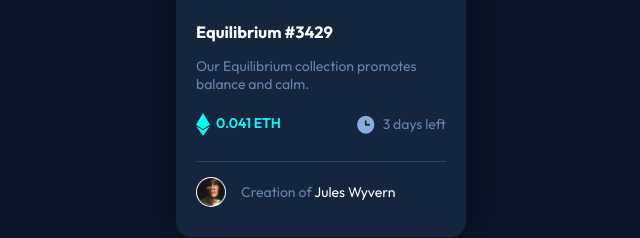
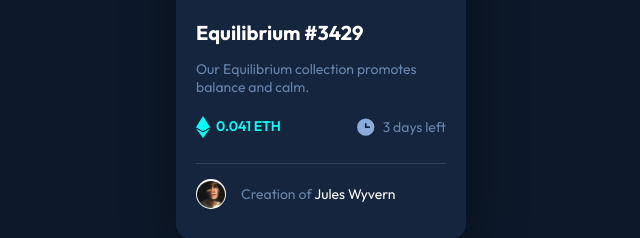
Before and after one commit to cannibalhulk/nft-preview-card, a plain HTML site: page index.html in a window 1280 px wide. Shown: the part 418-656 px from the top of the page, 319-959 px from the left. Drawn offline with Linux system fonts and the light colour scheme.

Commit message:
h3 ----> h1

```diff
--- a/Global.css
+++ b/Global.css
@@ -39,7 +39,8 @@ main{
 
 /* Additional begins */
 
-.additional h3{
+.additional h1{
+    font-size: 20px;
     margin-top:25px;
     color:hsl(0, 0%, 100%);
 }
--- a/index.html
+++ b/index.html
@@ -17,7 +17,7 @@
     <div class="card">
       <img src="images/image-equilibrium.jpg" alt="equilibrium">
       <div class="additional">
-        <h3>Equilibrium #3429</h3>
+        <h1>Equilibrium #3429</h3>
         <p>Our Equilibrium collection promotes balance and calm.</p>
         <div class="nft-price-date">
           <div class="price">
```
